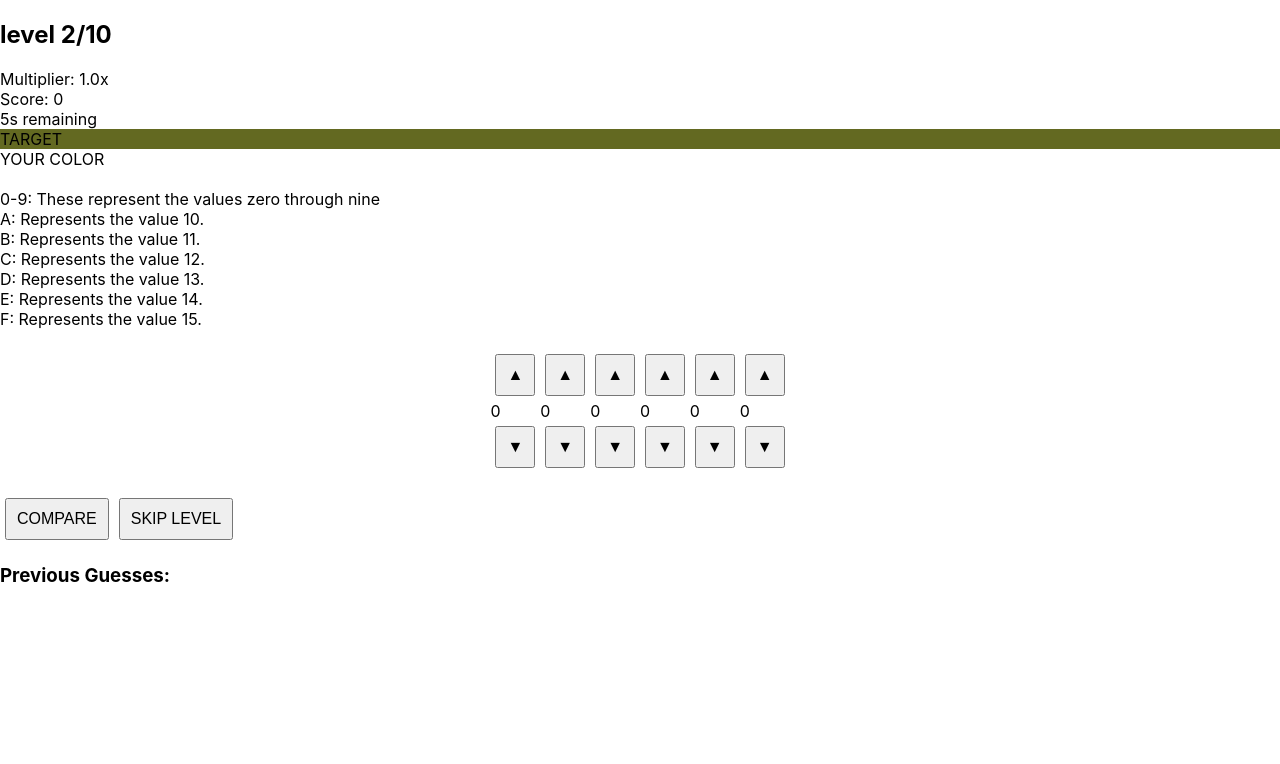
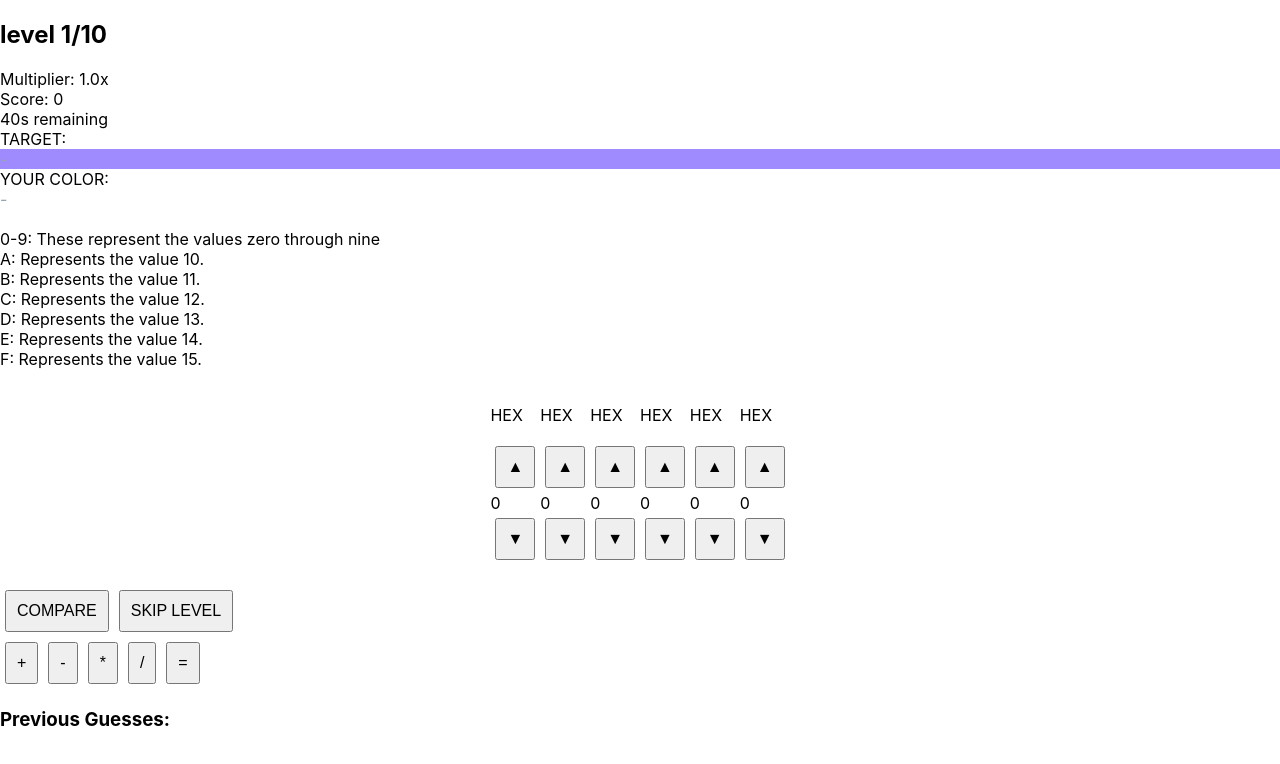
Before and after one commit to 1meatloaf/pascaline-simulator, a React (Create React App) app: page / in a window 1280 px wide. Shown: the top 764 px of the page. Built offline with nearby package versions, Linux system fonts and the light colour scheme.

Commit message:
fea(implementation): make another calculator function

```diff
--- a/src/App.js
+++ b/src/App.js
@@ -7,13 +7,15 @@ const Game = () => {
   const [wheels, setWheels] = useState([0, 0, 0, 0, 0, 0]);
   const [guesses, setGuesses] = useState([]);
   const [multiplier, setMultiplier] = useState(1.0);
-  const [timeLeft, setTimeLeft] = useState(5);
+  const [timeLeft, setTimeLeft] = useState(45);
   const [level, setLevel] = useState(1);
   const [score, setScore] = useState(0);
   const [showPreview, setShowPreview] = useState(false);
   const [hint, setHint] = useState('');
   const [gameEnded, setGameEnded] = useState(false);
   const [bestGuesses, setBestGuesses] = useState([]);
+  const [operation, setOperation] = useState(null);
+  const [operand, setOperand] = useState(null);
 
   const [gameHistory,setGameHistory] = useState(
     JSON.parse(localStorage.getItem('gameHistory')) || []
@@ -111,7 +113,7 @@ const Game = () => {
     }
 
     setLevel((prev) => prev + 1);
-    setTimeLeft(5);
+    setTimeLeft(45);
     setTargetColor(generateRandomColor());
     setGuesses([]);
     setMultiplier(1.0);
@@ -120,7 +122,39 @@ const Game = () => {
     setHint('');
   };
 
+  const handleOperation = (op) => {
+    setOperand(currentValue);
+    setOperation(op);
+    setWheels([0, 0, 0, 0, 0, 0]);
+  };
 
+  const handleEquals = () => {
+    if (operation && operand !== null) {
+      let result;
+      switch (operation) {
+        case '+':
+          result = operand + currentValue;
+          break;
+        case '-':
+          result = operand - currentValue;
+          break;
+        case '*':
+          result = operand * currentValue;
+          break;
+        case '/':
+          result = operand / currentValue;
+          break;
+        default:
+          return;
+      }
+
+      setCurrentValue(result);
+      setWheels(result.toString(16).padStart(6, '0').split('').map((char) =>
+        parseInt(char, 16)));
+      setOperation(null);
+      setOperand(null);
+    }
+  };
 
     useEffect(() => {
       let timer;
@@ -151,12 +185,14 @@ const Game = () => {
 
       {/* Color Comparison Area */}
       <div className='color-comparison'>
+      <span>TARGET:</span>
         <div className='target-color' style={{ backgroundColor: targetColor }}>
-          <span>TARGET</span>
+          <span style={{ color: '#94a3b8'}}>-</span>
         </div>
+        <span>YOUR COLOR:</span>
         <div className='player-color'
         style={{ backgroundColor: showPreview ? currentHex() : 'transparent'}}>
-          <span>YOUR COLOR</span>
+          <span style={{ color: '#94a3b8'}}>-</span>
           <div className='hex-value'>{showPreview && currentHex()}</div>
         </div>
       </div>
@@ -193,6 +229,13 @@ const Game = () => {
           <button className='skip-button' onClick={() => handleLevelEnd()}>
             SKIP LEVEL
           </button>
+          <div className='calculator-controls'>
+            <button onClick={() => handleOperation('+')}>+</button>
+            <button onClick={() => handleOperation('-')}>-</button>
+            <button onClick={() => handleOperation('*')}>*</button>
+            <button onClick={() => handleOperation('/')}>/</button>
+            <button onClick={handleEquals}>=</button>
+          </div>
         </div>
       </div>
 
@@ -213,7 +256,9 @@ const Game = () => {
   };
 
   const Wheel = ({ value, onIncrement, onDecrement}) => (
+
     <div className='wheel'>
+      <p className='des-text'>HEX</p>
       <button onClick={onIncrement}>▲</button>
       <div className='wheel-value'>{value}</div>
       <button onClick={onDecrement}>▼</button>
```
